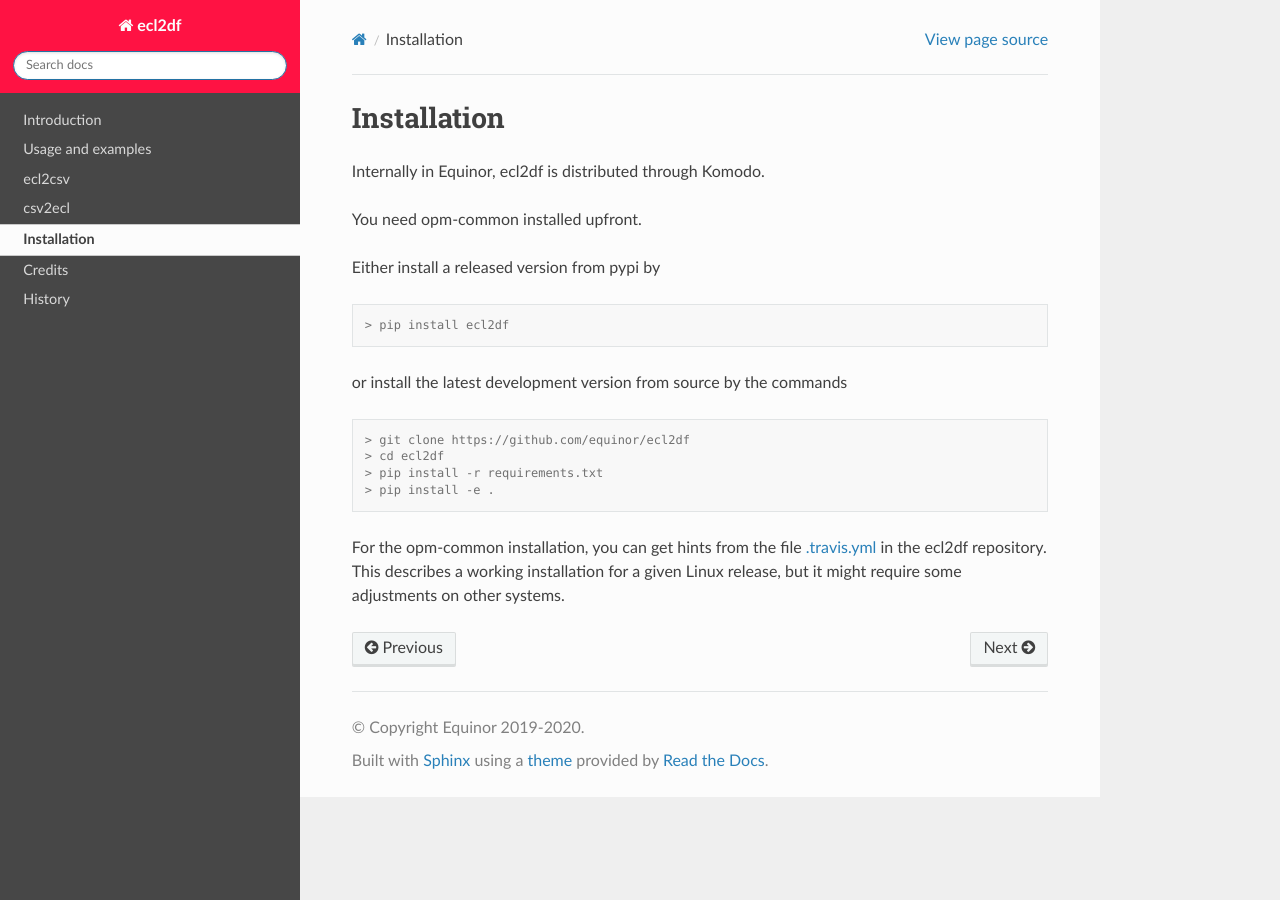
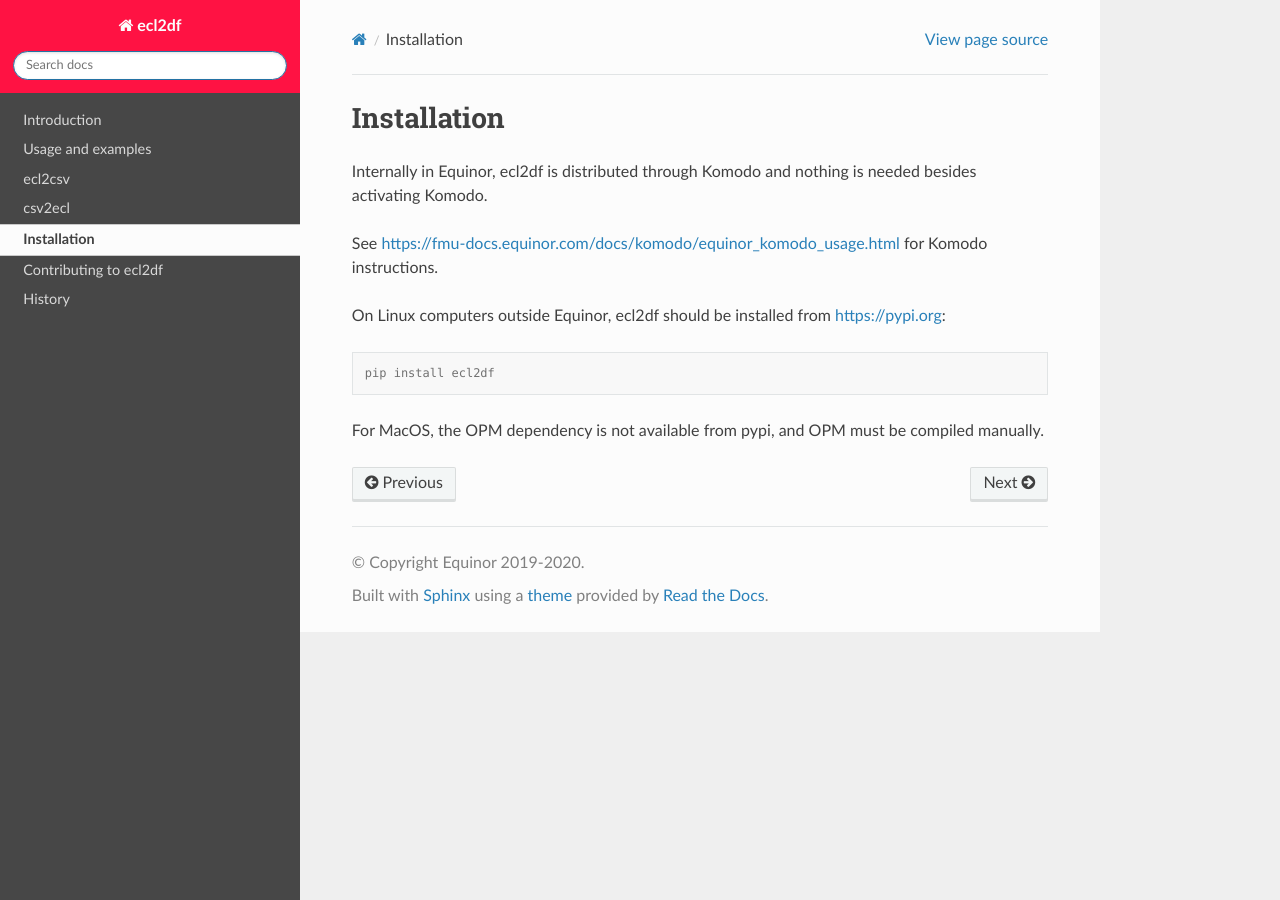
Before and after one commit to equinor/res2df, a Sphinx documentation site: the page built from docs/installation.rst, in a window 1280 px wide. Built offline with Sphinx 7.4.7 and the Read the Docs theme 2.0.0, drawn with Linux system fonts in a browser that asks for light colours; pages that are not in the unit, such as notebooks, are missing from menus; the version number could not be read and is left out.

Commit message:
Equinor dev docs (#256)
* Write developer instructions

* Remove rstcheck from pre-commit, it is too buggy

```diff
--- a/docs/index.rst
+++ b/docs/index.rst
@@ -14,7 +14,7 @@ data format.
    scripts
    modules
    installation
-   authors
+   contribution
    history
 
 Indices and tables
--- a/docs/installation.rst
+++ b/docs/installation.rst
@@ -1,26 +1,18 @@
 Installation
 ============
 
-Internally in Equinor, ecl2df is distributed through Komodo.
+Internally in Equinor, ecl2df is distributed through Komodo and
+nothing is needed besides activating Komodo.
 
-You need opm-common installed upfront.
+See https://fmu-docs.equinor.com/docs/komodo/equinor_komodo_usage.html
+for Komodo instructions.
 
-Either install a released version from pypi by
+On Linux computers outside Equinor, ecl2df should be installed from
+https://pypi.org:
 
 .. code-block:: console
 
-    > pip install ecl2df
+  pip install ecl2df
 
-or install the latest development version from source by the commands
-
-.. code-block:: console
-
-    > git clone https://github.com/equinor/ecl2df
-    > cd ecl2df
-    > pip install -r requirements.txt
-    > pip install -e .
-
-For the opm-common installation, you can get hints from the
-file `.travis.yml <https://github.com/equinor/ecl2df/blob/master/.travis.yml>`_
-in the ecl2df repository. This describes a working installation for a given
-Linux release, but it might require some adjustments on other systems.
+For MacOS, the OPM dependency is not available from pypi, and OPM must be
+compiled manually.
```
Also changed, not shown: README.md (+1 -1 lines), docs/authors.rst (deleted, +0 -13 lines), docs/contribution.rst (added, +140 -0 lines), .pre-commit-config.yaml.
